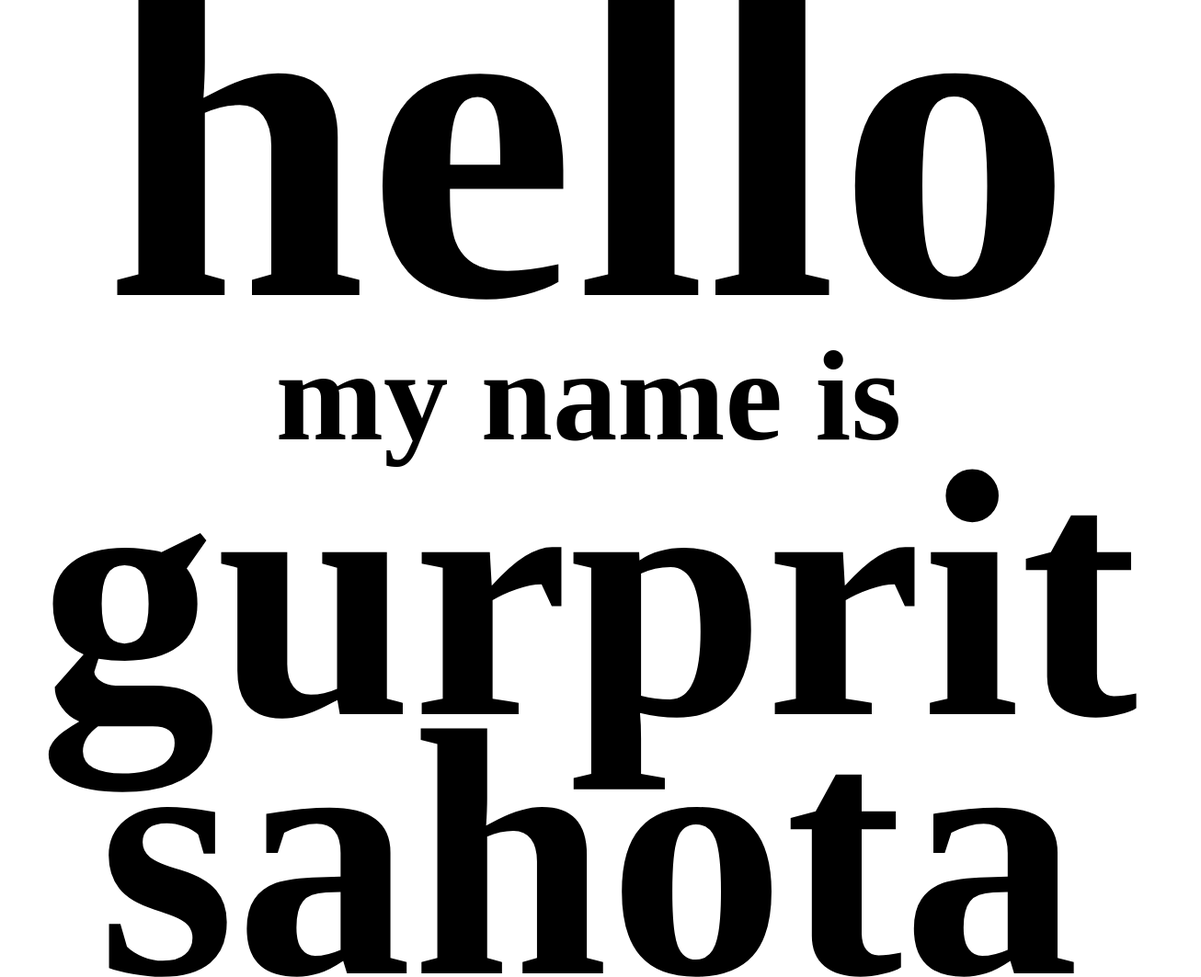
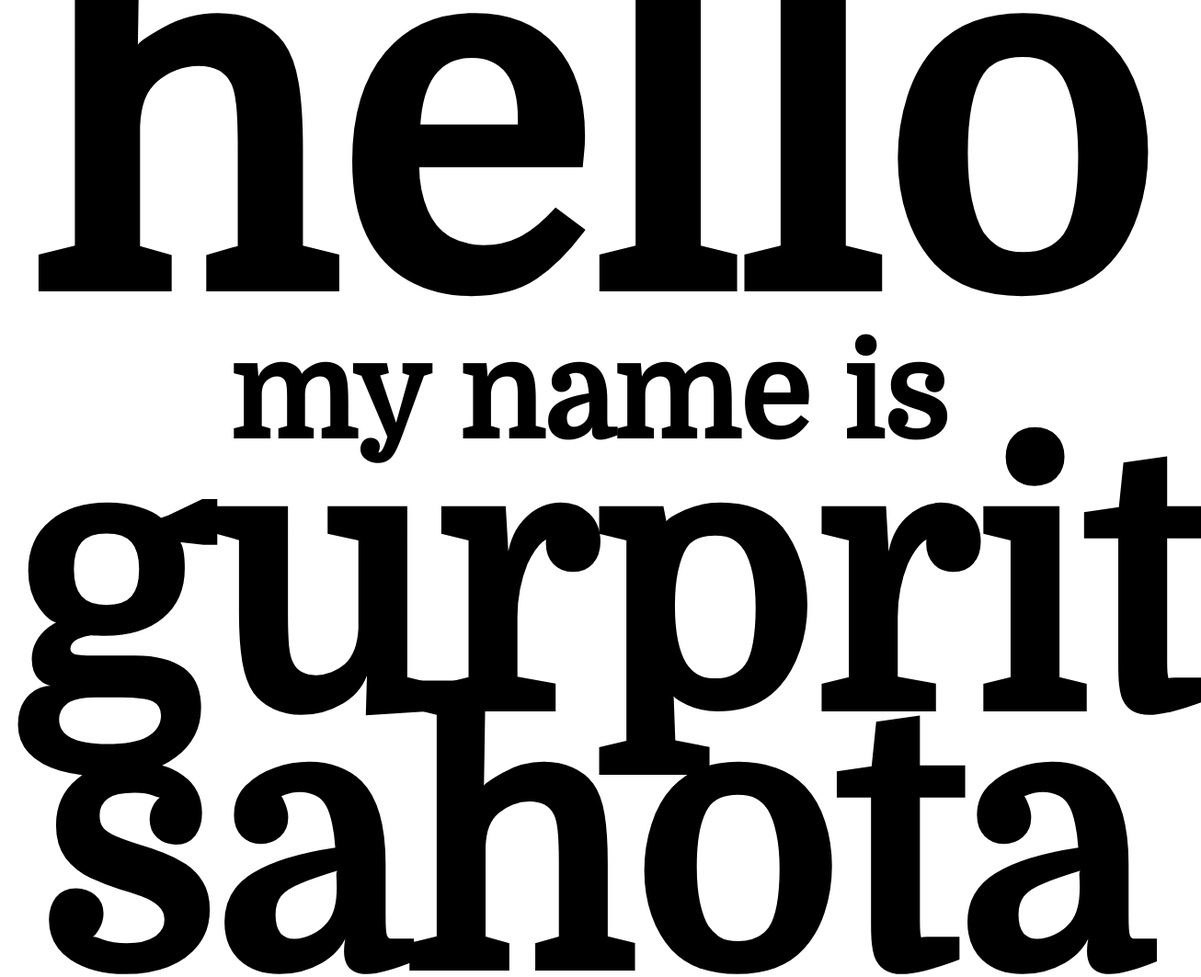
Before and after one commit to gurprit/gurprit.github.io, a plain HTML site: page index.html in a window 1280 px wide. Shown: the whole page at 92% size, 1306 px wide, since content can reach past the window. Drawn offline with Linux system fonts and the light colour scheme.

Commit message:
Update index.html

```diff
--- a/index.html
+++ b/index.html
@@ -3,6 +3,7 @@
 		<title>Hello</title>
 	</head>
 	<style>
+		@import url('https://fonts.googleapis.com/css?family=Domine');
 		.page {
 			text-align: left;
 		}
@@ -10,6 +11,7 @@
 			font-size: 11vw;
 			line-height:22vw;
 			text-align: center;
+			font-family: 'Domine', serif;
 
 		}
 		h1 span {
```
